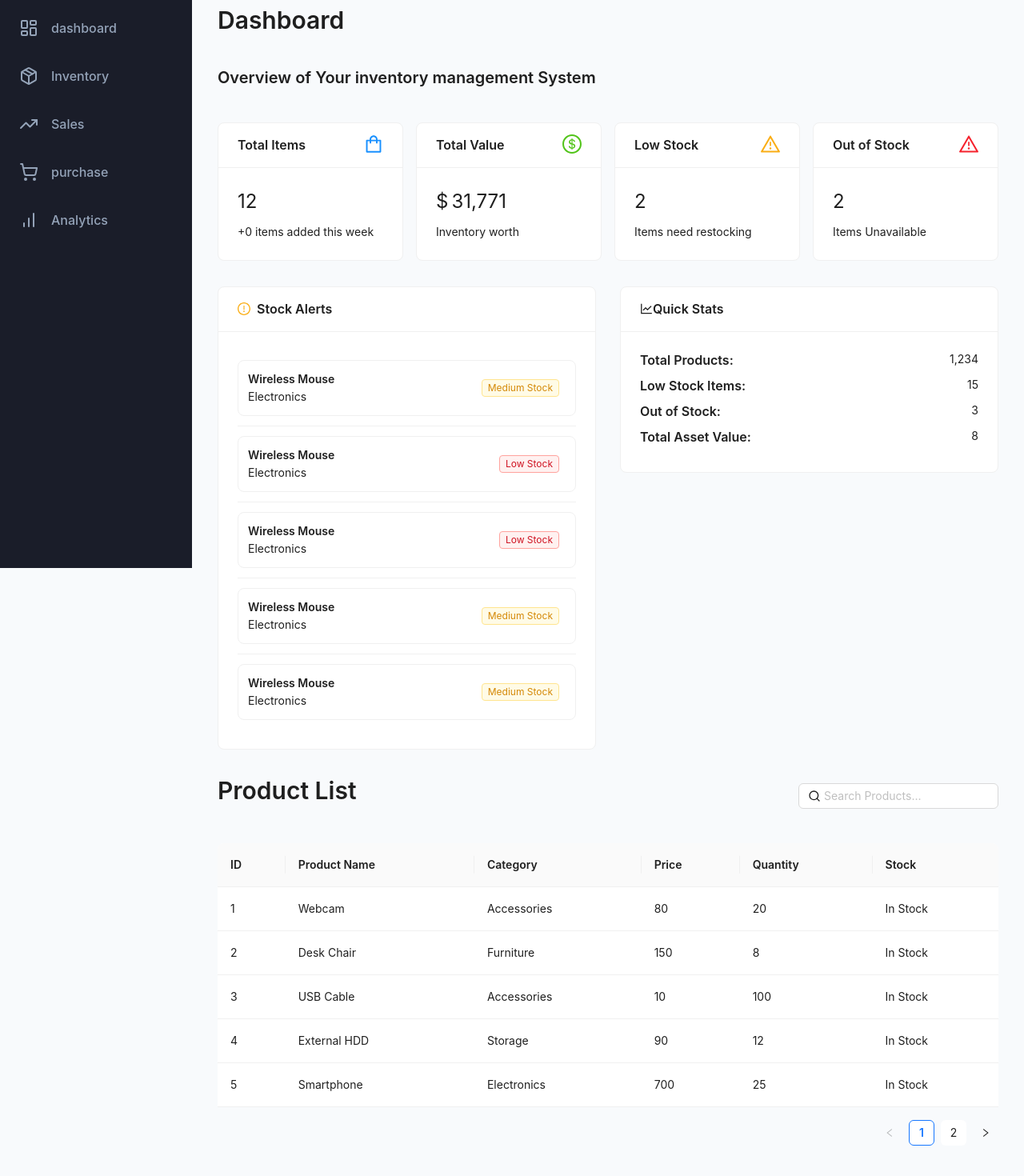
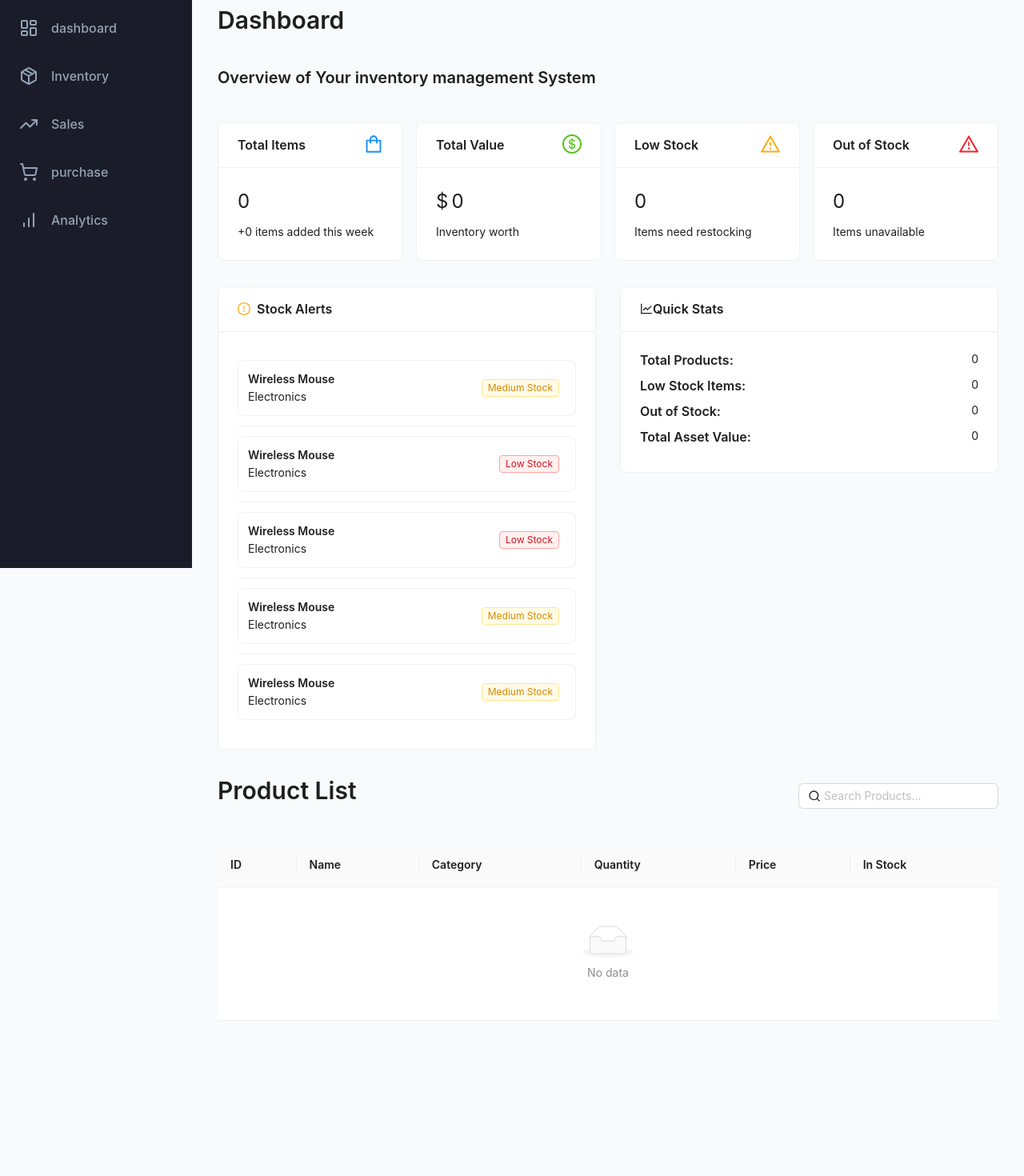
Before and after one commit to TWARIQABDUL/Inventory, a React (Vite) app in the folder wesite/: page / in a window 1280 px wide. Shown: the part 90-1560 px from the top of the page at 80% size. After the commit the page ends 1398 px from the top, so only its background shows below. Built offline with nearby package versions, Linux system fonts and the light colour scheme; sample sign-in values are in the browser's storage; the HTML template or start-up script is replaced by a standard one.

Commit message:
[Changes Made]
I have connected the forms to be able to see the data that has been
input on the products table. The plates on the dashboard also update
based on the total number of items, the total price low stock and out of
stock. Also the the quick stats displays the same

```diff
--- a/wesite/package.json
+++ b/wesite/package.json
@@ -10,6 +10,7 @@
     "preview": "vite preview"
   },
   "dependencies": {
+    "@ant-design/icons": "^6.0.0",
     "antd": "^5.27.0",
     "axios": "^1.11.0",
     "lucide-react": "^0.344.0",
--- a/wesite/src/App.jsx
+++ b/wesite/src/App.jsx
@@ -12,12 +12,13 @@ import Analytics from './pages/analytics';
 import LoginPage from './pages/login';
 import Register from './pages/register.jsx';
 import { UserContextProvider } from './context/userContext.jsx';
+import { InventoryProvider } from './context/InventoryContext.jsx';   // ✅ import
 
 function App() {
   return (
     <BrowserRouter>
-      {/* 👇 Wrap ALL routes inside UserContextProvider */}
       <UserContextProvider>
+        <InventoryProvider>
           <Routes>
             <Route element={<Layout />}>
               <Route path="/" element={<Dashboard />} />
@@ -26,10 +27,10 @@ function App() {
               <Route path="/purchase" element={<Purchase />} />
               <Route path="/analytics" element={<Analytics />} />
             </Route>
-
             <Route path="/login" element={<LoginPage />} />
             <Route path="/register" element={<Register />} />
           </Routes>
+        </InventoryProvider>
       </UserContextProvider>
     </BrowserRouter>
   );
--- a/wesite/src/components/Dashboard-tiles.jsx
+++ b/wesite/src/components/Dashboard-tiles.jsx
@@ -1,61 +1,75 @@
-import React, { useState, useEffect } from "react";
-import { Card, Col, Row, Statistic, Typography } from "antd";
-import {
-  ShoppingOutlined,
-  DollarOutlined,
-  WarningOutlined,
-} from "@ant-design/icons";
-const { Text } = Typography;
+import React, {useState, useEffect} from "react";
+import {Card, Col, Row, Statistic, Typography} from "antd";
+import { ShoppingOutlined, DollarOutlined, WarningOutlined } from "@ant-design/icons";
+const {Text} = Typography;
+
+export default function DashboardTiles({items = []}) {
+  const [loading, setLoading] = useState(true);
+  const [tileStat, setTileStat] = useState({
+    totalItems: 0,
+    totalValue: 0,
+    lowStock: 0,
+    outOfStock: 0,
+  });
+
+  useEffect(() => {
+    const timer = setTimeout(() => setLoading(false), 2000);
+    return () => clearTimeout(timer);
+  }, []);
+
+  useEffect(() => {
+    const totalItems = items.length;
+    const totalValue = items.reduce(
+      (sum, item) => sum + item.price * item.quantity,
+      0
+    );
+    const lowStock = items.filter(
+      (item) => item.quantity > 0 && item.quantity <= 5
+    ).length;
+    const outOfStock = items.filter((item) => item.quantity === 0).length;
+
+    setTileStat({totalItems, totalValue, lowStock, outOfStock});
+  }, [items]);
 
   const tileData = [
     {
       key: "total-items",
       title: "Total Items",
-    icon: <ShoppingOutlined style={{ fontSize: 24, color: "#1890ff" }} />,
-    value: 12,
+      icon: <ShoppingOutlined style={{fontSize: 24, color: "#1890ff"}}/>,
+      value: tileStat.totalItems,
       footer: "+0 items added this week",
     },
     {
       key: "total-value",
       title: "Total Value",
-    icon: <DollarOutlined style={{ fontSize: 24, color: "#52c41a" }} />,
-    value: 31771,
+      icon: <DollarOutlined style={{fontSize: 24, color: "#52c41a"}}/>,
+      value: tileStat.totalValue,
       prefix: "$",
       footer: "Inventory worth",
     },
     {
       key: "low-stock",
       title: "Low Stock",
-    icon: <WarningOutlined style={{ fontSize: 24, color: "#faad14" }} />,
-    value: 2,
+      icon: <WarningOutlined style={{fontSize: 24, color: "#faad14"}}/>,
+      value: tileStat.lowStock,
       footer: "Items need restocking",
     },
     {
       key: "out-of-stock",
       title: "Out of Stock",
-    icon: <WarningOutlined style={{ fontSize: 24, color: "#f5222d" }} />,
-    value: 2,
-    footer: "Items Unavailable",
+      icon: <WarningOutlined style={{fontSize: 24, color: "#f5222d"}}/>,
+      value: tileStat.outOfStock,
+      footer: "Items unavailable",
     },
   ];
-
-export default function DashboardTiles() {
-  const [loading, setLoading] = useState(true);
-
-  useEffect(() => {
-    const timer = setTimeout(() => {
-      setLoading(false);
-    }, 2000);
-    return () => clearTimeout(timer);
-  }, []);
 
   return (
     <Row gutter={[16, 16]}>
       {tileData.map((tile) => (
         <Col key={tile.key} xs={24} sm={12} lg={6}>
           <Card title={tile.title} extra={tile.icon} loading={loading}>
-            <Statistic value={tile.value} prefix={tile.prefix} />
-            <Text type="primary" style={{ marginTop: 8, display: "block" }}>
+            <Statistic value={tile.value} prefix={tile.prefix}/>
+            <Text type="primary" style={{marginTop: 8, display: "block"}}>
               {tile.footer}
             </Text>
           </Card>
--- a/wesite/src/components/ProductList.jsx
+++ b/wesite/src/components/ProductList.jsx
@@ -1,63 +1,54 @@
 import React, { useState } from "react";
 import { Search } from "lucide-react";
-import { Flex, Input, Table } from "antd";
+import {Flex, Input, Table, Tag} from "antd";
 import { Typography } from "antd";
 const { Title } = Typography;
-const initialProducts = [
-  { id: 1, name: "Webcam", Category: "Accessories", price: 80, quantity: 20 },
-  { id: 2, name: "Desk Chair", Category: "Furniture", price: 150, quantity: 8 },
-  { id: 3, name: "USB Cable", Category: "Accessories", price: 10, quantity: 100 },
-  { id: 4, name: "External HDD", Category: "Storage", price: 90, quantity: 12 },
-  { id: 5, name: "Smartphone", Category: "Electronics", price: 700, quantity: 25 },
-  { id: 6, name: "Tablet", Category: "Electronics", price: 400, quantity: 18 },
-  { id: 7, name: "Printer", Category: "Office", price: 200, quantity: 5 },
-  { id: 8, name: "Router", Category: "Networking", price: 60, quantity: 22 },
-  { id: 9, name: "Speakers", Category: "Audio", price: 45, quantity: 30 },
-  { id: 10, name: "Projector", Category: "Office", price: 350, quantity: 3 },
-];
-
-const columns = [
+const dashboardColumns = [
   {
     title: "ID",
     dataIndex: "id",
     key: "id",
+    render: (text) => <Tag color="blue">{text}</Tag>
   },
   {
-    title: "Product Name",
+    title: "Name",
     dataIndex: "name",
-    key: "name",
+    key: "name"
   },
   {
     title: "Category",
-    dataIndex: "Category",
-    key: "Category",
+    dataIndex: "category",
+    key: "category",
+    render: (cat) => <Tag color="purple">{cat}</Tag>
+  },
+  {
+    title: "Quantity",
+    dataIndex: "quantity",
+    key: "quantity"
   },
   {
     title: "Price",
     dataIndex: "price",
     key: "price",
+    render: (price) => "$" + Number(price).toFixed(2)
   },
   {
-    title: "Quantity",
-    dataIndex: "quantity",
-    key: "quantity",
-  },
-  {
-    title: "Stock",
-    key: "stock",
-    render: (_, record) => (record.quantity > 0 ? "In Stock" : "Out of Stock"),
-  },
+    title: "In Stock",
+    dataIndex: "inStock",
+    key: "inStock",
+    render: (inStock) => inStock ? <Tag color="green">Yes</Tag> : <Tag color="red">No</Tag>
+  }
 ];
 
-export function ProductList() {
-  const [products, setProducts] = useState(initialProducts);
+export function ProductList({items = []}) {
+  const [products, setProducts] = useState();
   const [searchText, setSearchText] = useState("");
 
   function handleSearch(e) {
     const value = e.target.value.toLowerCase();
     setSearchText(value);
 
-    const filtered = initialProducts.filter((product) =>
+    const filtered = items.filter((product) =>
       product.name.toLowerCase().includes(value)
     );
     setProducts(filtered);
@@ -77,8 +68,8 @@ export function ProductList() {
       </Flex>
 
       <Table
-        columns={columns}
-        dataSource={products}
+        columns={dashboardColumns}
+        dataSource={items}
         rowKey="id"
         pagination={{ pageSize: 5 }}
       />
--- a/wesite/src/components/Stats.jsx
+++ b/wesite/src/components/Stats.jsx
@@ -1,17 +1,10 @@
-import React, { useEffect, useState } from "react";
-import { Card, Flex } from "antd";
-import { Typography } from "antd";
-import { LineChartOutlined } from "@ant-design/icons";
-const { Title, Text } = Typography;
+import React, {useEffect, useState} from "react";
+import {Card, Flex} from "antd";
+import {Typography} from "antd";
+import {LineChartOutlined} from "@ant-design/icons";
+const {Title, Text} = Typography;
 
-export const statsList = [
-  { statName: "Total Products:", statValue: "1,234" },
-  { statName: "Low Stock Items:", statValue: "15" },
-  { statName: "Out of Stock:", statValue: "3" },
-  { statName: "Total Asset Value:", statValue: "8" },
-];
-
-function StatsList({ statName, statValue }) {
+function StatsList({statName, statValue}) {
   return (
     <Flex justify="space-between">
       <Title level={5}>{statName}</Title>
@@ -20,26 +13,46 @@ function StatsList({ statName, statValue }) {
   );
 }
 
-export function Stats() {
-  const [statsList, setAlerts] = useState([]);
+export function Stats({items = []}) {
   const [loading, setLoading] = useState(true);
+  const [stats, setStats] = useState({
+    totalItems: 0,
+    totalValue: 0,
+    lowStock: 0,
+    outOfStock: 0,
+  });
+
   useEffect(() => {
-    setTimeout(() => {
-      const statsList = [
-        { statName: "Total Products:", statValue: "1,234" },
-        { statName: "Low Stock Items:", statValue: "15" },
-        { statName: "Out of Stock:", statValue: "3" },
-        { statName: "Total Asset Value:", statValue: "8" },
-      ];
-      setAlerts(statsList);
-      setLoading(false);
-    }, 3000);
+    const timer = setTimeout(() => setLoading(false), 2000);
+    return () => clearTimeout(timer);
   }, []);
+
+  useEffect(() => {
+    const totalItems = items.length;
+    const totalValue = items.reduce(
+      (sum, item) => sum + item.price * item.quantity,
+      0
+    );
+    const lowStock = items.filter(
+      (item) => item.quantity > 0 && item.quantity <= 5
+    ).length;
+    const outOfStock = items.filter((item) => item.quantity === 0).length;
+
+    setStats({totalItems, totalValue, lowStock, outOfStock});
+  }, [items]);
+
+  const statsList = [
+    {statName: "Total Products:", statValue: stats.totalItems},
+    {statName: "Low Stock Items:", statValue: stats.lowStock},
+    {statName: "Out of Stock:", statValue: stats.outOfStock},
+    {statName: "Total Asset Value:", statValue: stats.totalValue},
+  ];
+
   return (
     <Card
       title={
         <span>
-          <LineChartOutlined />
+          <LineChartOutlined/>
           Quick Stats
         </span>
       }
--- /dev/null
+++ b/wesite/src/context/InventoryContext.jsx
@@ -0,0 +1,16 @@
+import React, { createContext, useState, useContext } from "react";
+
+const InventoryContext = createContext();
+
+export function InventoryProvider({ children }) {
+  const [items, setItems] = useState([]);
+  return (
+    <InventoryContext.Provider value={{ items, setItems }}>
+      {children}
+    </InventoryContext.Provider>
+  );
+}
+
+export function useInventory() {
+  return useContext(InventoryContext);
+}
--- a/wesite/src/pages/Dashboard.jsx
+++ b/wesite/src/pages/Dashboard.jsx
@@ -3,28 +3,30 @@ import { Alerts } from "../components/Stock-alerts.jsx";
 import { Stats } from "../components/Stats.jsx";
 import { ProductList } from "../components/ProductList.jsx";
 import "../styles/dashboard.css";
-import { Flex } from "antd";
-import { Typography } from 'antd';
-import AnalyticsChart from '../components/charts/BarChart';
+import { Flex, Typography } from "antd";
+import AnalyticsChart from "../components/charts/BarChart";
+import { useInventory } from "../context/InventoryContext";
+
 const { Title } = Typography;
 
+export function Dashboard() {
+  const { items } = useInventory();   // 🔥 consume context
 
-export function Dashboard() {
   return (
     <main className="dashboard">
       <div className="dashboard-content">
-        <Flex justify="space-between" >
+        <Flex justify="space-between">
           <Flex vertical="vertical" gap={0}>
             <Title level={2}>Dashboard</Title>
             <Title level={4}>Overview of Your inventory management System</Title>
           </Flex>
         </Flex>
-        <DashboardTiles />
+        <DashboardTiles items={items} />
         <Flex justify="space-between" gap={30}>
           <Alerts />
-          <Stats />
+          <Stats items={items}/>
         </Flex>
-        <ProductList />
+        <ProductList items={items}/>
       </div>
     </main>
   );
--- a/wesite/src/pages/inventory.jsx
+++ b/wesite/src/pages/inventory.jsx
@@ -1,14 +1,18 @@
 import { useState } from "react";
 import { Table, Button, Input, Select, InputNumber, Switch, Form, Modal, Tag, Space } from "antd";
 import { PlusOutlined, FilterOutlined } from "@ant-design/icons";
+import { useInventory } from "../context/InventoryContext";
 
 const { Option } = Select;
 
 export default function Inventory() {
-  const [items, setItems] = useState([]);
+  const { items, setItems } = useInventory();
   const [isModalVisible, setIsModalVisible] = useState(false);
-  const [filters, setFilters] = useState({ category: null, inStock: null });
+  const [isCategoryModalVisible, setIsCategoryModalVisible] = useState(false);
+  const [filters, setFilters] = useState({category: null, inStock: null});
+  const [categories, setCategories] = useState(["Electronics", "Clothing", "Books", "Groceries", "Furniture"]);
   const [form] = Form.useForm();
+  const [categoryForm] = Form.useForm();
 
   const handleAddItem = (values) => {
     const newItem = {
@@ -21,157 +25,96 @@ export default function Inventory() {
       inStock: values.inStock,
     };
 
-    const updatedItems = items.concat(newItem);
-
-    setItems(updatedItems);
+    setItems((prev) => [...prev, newItem]);
     setIsModalVisible(false);
     form.resetFields();
   };
 
-  const filteredItems = [];
-  for (let i = 0; i < items.length; i++) {
-    const item = items[i];
-    let categoryMatch = true;
-    let stockMatch = true;
-
-    if (filters.category !== null && item.category !== filters.category) {
-      categoryMatch = false;
-    }
-    if (filters.inStock !== null && item.inStock !== filters.inStock) {
-      stockMatch = false;
-    }
-
-    if (categoryMatch && stockMatch) {
-      filteredItems.push(item);
-    }
-  }
+  const filteredItems = items.filter((item) => {
+    let categoryMatch = filters.category ? item.category === filters.category : true;
+    let stockMatch = filters.inStock !== null ? item.inStock === filters.inStock : true;
+    return categoryMatch && stockMatch;
+  });
 
   const columns = [
-    {
-      title: "ID",
-      dataIndex: "id",
-      key: "id",
-      render: (text) => <Tag color="blue">{text}</Tag>,
-    },
-    {
-      title: "Name",
-      dataIndex: "name",
-      key: "name",
-    },
-    {
-      title: "Category",
-      dataIndex: "category",
-      key: "category",
-      render: (cat) => <Tag color="purple">{cat}</Tag>,
-    },
-    {
-      title: "Quantity",
-      dataIndex: "quantity",
-      key: "quantity",
-    },
-    {
-      title: "Price",
-      dataIndex: "price",
-      key: "price",
-      render: (price) => "$" + Number(price).toFixed(2),
-    },
-    {
-      title: "In Stock",
-      dataIndex: "inStock",
-      key: "inStock",
-      render: (inStock) =>
-        inStock ? <Tag color="green">Yes</Tag> : <Tag color="red">No</Tag>,
-    },
+    { title: "ID", dataIndex: "id", key: "id", render: (text) => <Tag color="blue">{text}</Tag> },
+    { title: "Name", dataIndex: "name", key: "name" },
+    { title: "Category", dataIndex: "category", key: "category", render: (cat) => <Tag color="purple">{cat}</Tag> },
+    { title: "Quantity", dataIndex: "quantity", key: "quantity" },
+    { title: "Price", dataIndex: "price", key: "price", render: (price) => "$" + Number(price).toFixed(2) },
+    { title: "In Stock", dataIndex: "inStock", key: "inStock", render: (inStock) => inStock ? <Tag color="green">Yes</Tag> : <Tag color="red">No</Tag> },
   ];
 
   return (
     <div style={{ padding: 20, background: "#f5f7fa", minHeight: "100vh" }}>
-      <h1 style={{ fontSize: 28, marginBottom: 20}}>Inventory</h1>
-
+      <h1 style={{ fontSize: 28, marginBottom: 20 }}>Inventory</h1>
       <Space style={{ marginBottom: 20 }}>
-        <Button
-          type="primary"
-          icon={<PlusOutlined />}
-          onClick={() => setIsModalVisible(true)}
-        >
+        <Button type="primary" icon={<PlusOutlined />} onClick={() => setIsModalVisible(true)}>
           Add Item
         </Button>
-        <Select
-          allowClear
-          placeholder="Filter by Category"
-          style={{ width: 180 }}
-          onChange={(value) => setFilters({ ...filters, category: value || null })}
-        >
-          <Option value="Electronics">Electronics</Option>
-          <Option value="Clothing">Clothing</Option>
-          <Option value="Books">Books</Option>
-          <Option value="Groceries">Groceries</Option>
-          <Option value="Furniture">Furniture</Option>
+        <Select allowClear placeholder="Filter by Category" style={{ width: 180 }}
+                onChange={(value) => setFilters({ ...filters, category: value || null })}>
+          {categories.map(category => (
+            <Option key={category} value={category}>{category}</Option>
+          ))}
         </Select>
-
-        <Select
-          allowClear
-          placeholder="Filter by Stock"
-          style={{ width: 150 }}
-          onChange={(value) =>
-            setFilters({ ...filters, inStock: value === undefined ? null : value })
-          }
-        >
+        <Select allowClear placeholder="Filter by Stock" style={{ width: 150 }}
+                onChange={(value) => setFilters({ ...filters, inStock: value === undefined ? null : value })}>
           <Option value={true}>In Stock</Option>
           <Option value={false}>Out of Stock</Option>
         </Select>
-
         <Button icon={<FilterOutlined />} onClick={() => setFilters({ category: null, inStock: null })}>
           Clear Filters
         </Button>
+        <Button icon={<PlusOutlined/>} onClick={() => setIsCategoryModalVisible(true)}>
+          Add Category
+        </Button>
       </Space>
 
-      <Table
-        columns={columns}
-        dataSource={filteredItems}
-        bordered
-        pagination={{ pageSize: 8 }}
-      />
+      <Table columns={columns} dataSource={filteredItems} bordered pagination={{ pageSize: 8 }} />
 
+      <Modal title="Add Inventory Item" open={isModalVisible} onCancel={() => setIsModalVisible(false)} footer={null}>
+        <Form form={form} layout="vertical" onFinish={handleAddItem} initialValues={{ inStock: true }}>
+          <Form.Item label="ID" name="id" rules={[{ required: true, message: "Enter item ID" }]}><Input /></Form.Item>
+          <Form.Item label="Name" name="name" rules={[{ required: true, message: "Enter item name" }]}><Input /></Form.Item>
+          <Form.Item label="Category" name="category" rules={[{ required: true, message: "Select category" }]}><Select>
+            <Option value="Electronics">Electronics</Option>
+            <Option value="Clothing">Clothing</Option>
+            <Option value="Books">Books</Option>
+            <Option value="Groceries">Groceries</Option>
+            <Option value="Furniture">Furniture</Option>
+          </Select></Form.Item>
+          <Form.Item label="Quantity" name="quantity" rules={[{ required: true, message: "Enter quantity" }]}><InputNumber min={0} style={{ width: "100%" }} /></Form.Item>
+          <Form.Item label="Price" name="price" rules={[{ required: true, message: "Enter price" }]}><InputNumber min={0} step={0.01} style={{ width: "100%" }} prefix="$" /></Form.Item>
+          <Form.Item label="In Stock" name="inStock" valuePropName="checked"><Switch checkedChildren="Yes" unCheckedChildren="No" /></Form.Item>
+          <Form.Item><Button type="primary" htmlType="submit" block>Add Item</Button></Form.Item>
+        </Form>
+      </Modal>
       <Modal
-        title="Add Inventory Item"
-        open={isModalVisible}
-        onCancel={() => setIsModalVisible(false)}
+        title="Add Category"
+        open={isCategoryModalVisible}
+        onCancel={() => setIsCategoryModalVisible(false)}
         footer={null}
       >
         <Form
-          form={form}
+          form={categoryForm}
           layout="vertical"
-          onFinish={handleAddItem}
-          initialValues={{ inStock: true }}
+          onFinish={(values) => {
+            setCategories([...categories, values.categoryName]);
+            setIsCategoryModalVisible(false);
+            categoryForm.resetFields();
+          }}
         >
-          <Form.Item label="ID" name="id" rules={[{ required: true, message: "Enter item ID" }]}>
-            <Input />
-          </Form.Item>
-          <Form.Item label="Name" name="name" rules={[{ required: true, message: "Enter item name" }]}>
-            <Input />
-          </Form.Item>
-          <Form.Item label="Category" name="category" rules={[{ required: true, message: "Select category" }]}>
-            <Select>
-              <Option value="Electronics">Electronics</Option>
-              <Option value="Clothing">Clothing</Option>
-              <Option value="Books">Books</Option>
-              <Option value="Groceries">Groceries</Option>
-              <Option value="Furniture">Furniture</Option>
-            </Select>
-          </Form.Item>
-          <Form.Item label="Quantity" name="quantity" rules={[{ required: true, message: "Enter quantity" }]}>
-            <InputNumber min={0} style={{ width: "100%" }} />
-          </Form.Item>
-          <Form.Item label="Price" name="price" rules={[{ required: true, message: "Enter price" }]}>
-            <InputNumber min={0} step={0.01} style={{ width: "100%" }} prefix="$" />
-          </Form.Item>
-          <Form.Item label="In Stock" name="inStock" valuePropName="checked">
-            <Switch checkedChildren="Yes" unCheckedChildren="No" />
+          <Form.Item
+            label="Category Name"
+            name="categoryName"
+            rules={[{required: true, message: "Please enter category name"}]}
+          >
+            <Input/>
           </Form.Item>
           <Form.Item>
             <Button type="primary" htmlType="submit" block>
-              Add Item
+              Add Category
             </Button>
           </Form.Item>
         </Form>
```
Also changed, not shown: 2 other files (tests, documents, lock files or other folders). Lines whose indentation alone changed are shown as unchanged.
